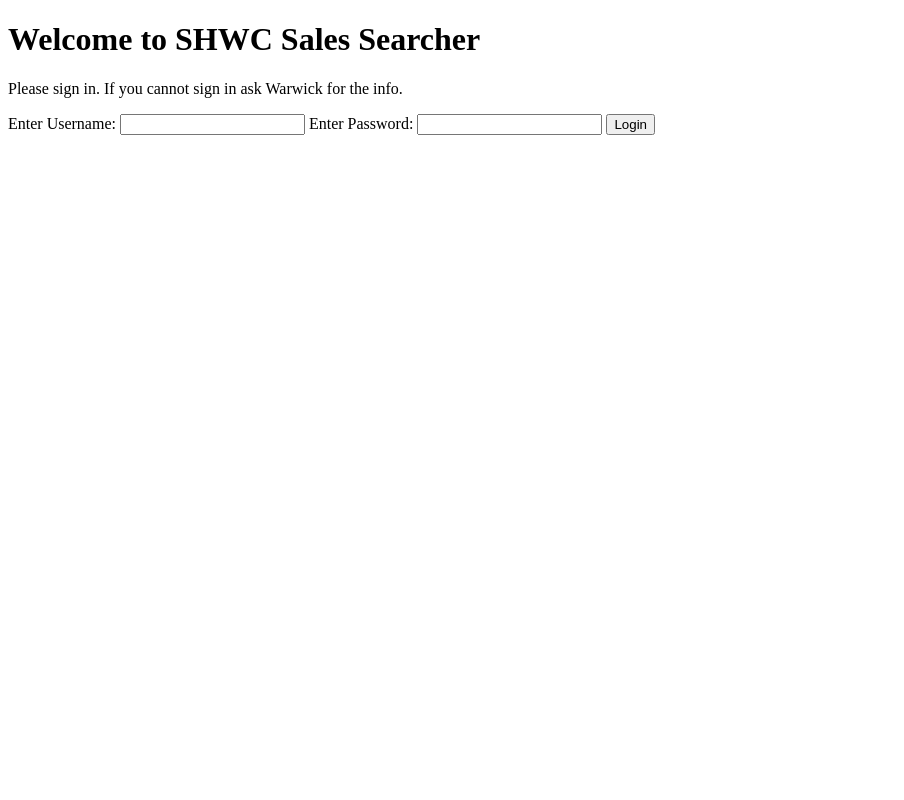
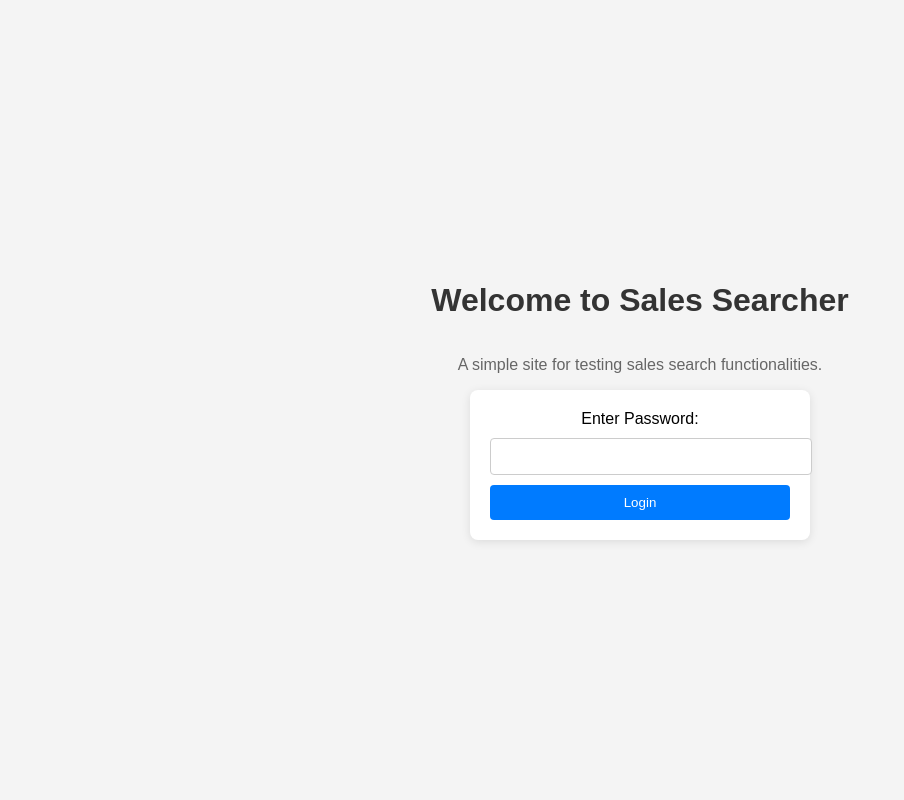
Before and after one commit to itswarwick/sales_searcher, a Flask app: page / in a window 1280 px wide. Shown: the whole page, without its empty margins (0-904 px from the left). Run offline with Flask 3, Linux system fonts and the light colour scheme.

Commit message:
added inline CSS to index.html

```diff
--- a/templates/index.html
+++ b/templates/index.html
@@ -4,34 +4,89 @@
     <meta charset="UTF-8">
     <meta name="viewport" content="width=device-width, initial-scale=1.0">
     <title>Sales Searcher</title>
+    <style>
+        body {
+            font-family: Arial, sans-serif;
+            background-color: #f4f4f4;
+            margin: 0;
+            padding: 0;
+            display: flex;
+            flex-direction: column;
+            align-items: center;
+            justify-content: center;
+            height: 100vh;
+        }
+
+        h1 {
+            color: #333;
+        }
+
+        p {
+            color: #666;
+        }
+
+        .form-container {
+            background-color: #fff;
+            padding: 20px;
+            border-radius: 8px;
+            box-shadow: 0 2px 10px rgba(0, 0, 0, 0.1);
+            width: 300px;
+            text-align: center;
+        }
+
+        input[type="password"],
+        input[type="text"] {
+            width: 100%;
+            padding: 10px;
+            margin: 10px 0;
+            border: 1px solid #ccc;
+            border-radius: 4px;
+        }
+
+        input[type="submit"] {
+            width: 100%;
+            padding: 10px;
+            background-color: #007BFF;
+            border: none;
+            border-radius: 4px;
+            color: #fff;
+            cursor: pointer;
+        }
+
+        input[type="submit"]:hover {
+            background-color: #0056b3;
+        }
+
+        .hidden {
+            display: none;
+        }
+    </style>
 </head>
 <body>
-    <h1>Welcome to SHWC Sales Searcher</h1>
-    <p>Please sign in. If you cannot sign in ask Warwick for the info.</p>
+    <h1>Welcome to Sales Searcher</h1>
+    <p>A simple site for testing sales search functionalities.</p>
 
+    <div class="form-container">
         <!-- Sign-In Form -->
         <form method="POST" action="/login">
-        <label for="username">Enter Username:</label>
-        <input type="text" id="username" name="username" required>
-
             <label for="password">Enter Password:</label>
             <input type="password" id="password" name="password" required>
-
             <input type="submit" value="Login">
         </form>
 
         <!-- Search Form -->
-    <form method="POST" action="/search" style="display: none;" id="search-form">
+        <form method="POST" action="/search" class="hidden" id="search-form">
             <label for="item">Search for an item:</label>
             <input type="text" id="item" name="item" placeholder="Enter item name" required>
             <input type="submit" value="Search">
         </form>
+    </div>
 
     <script>
-        // Replace this logic with actual login status
-        const loggedIn = false; // Set to true after login success
+        // Show search form after login (this is an example, replace with actual logic)
+        const loggedIn = false; // Example flag, update with actual logic
         if (loggedIn) {
-            document.getElementById('search-form').style.display = 'block';
+            document.getElementById('search-form').classList.remove('hidden');
         }
     </script>
 </body>
```
Lines whose indentation alone changed are shown as unchanged.
